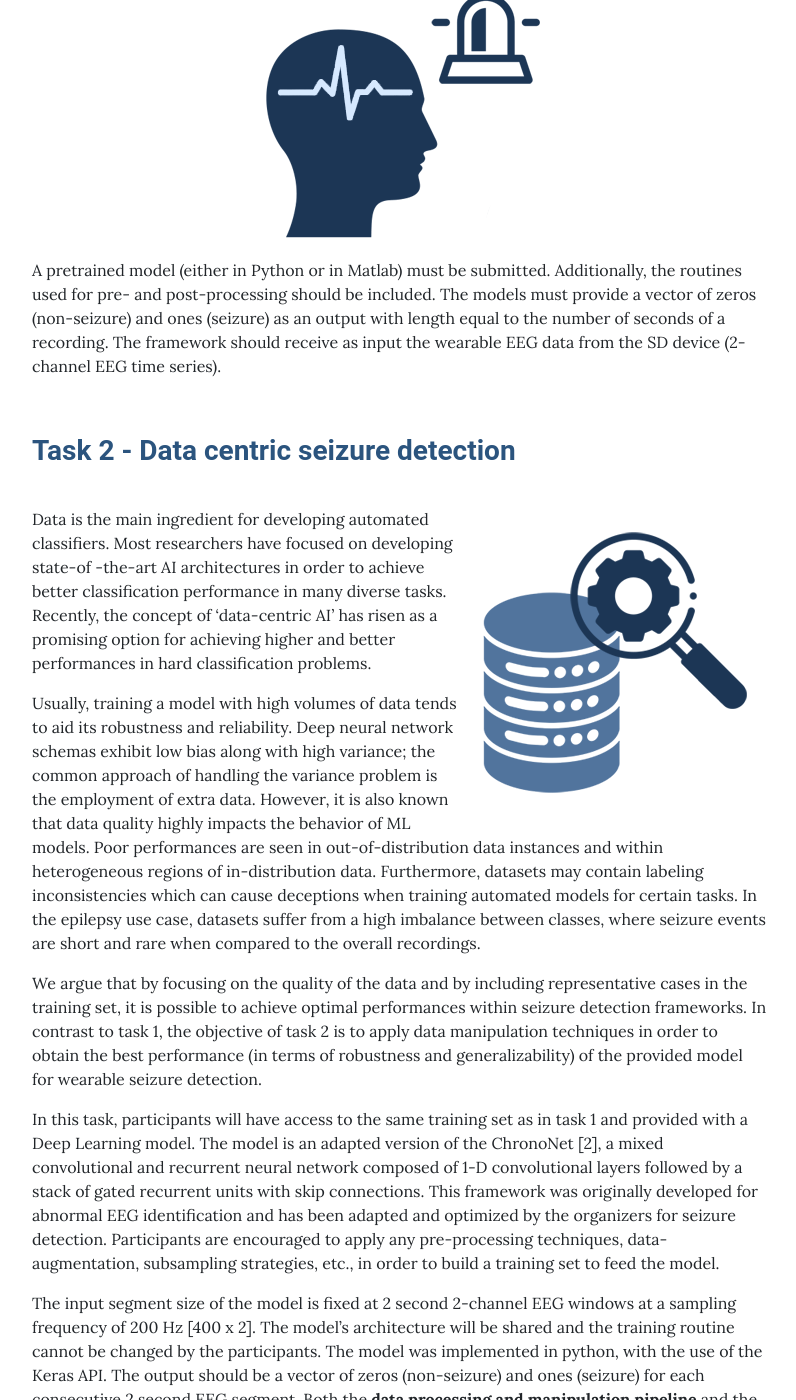
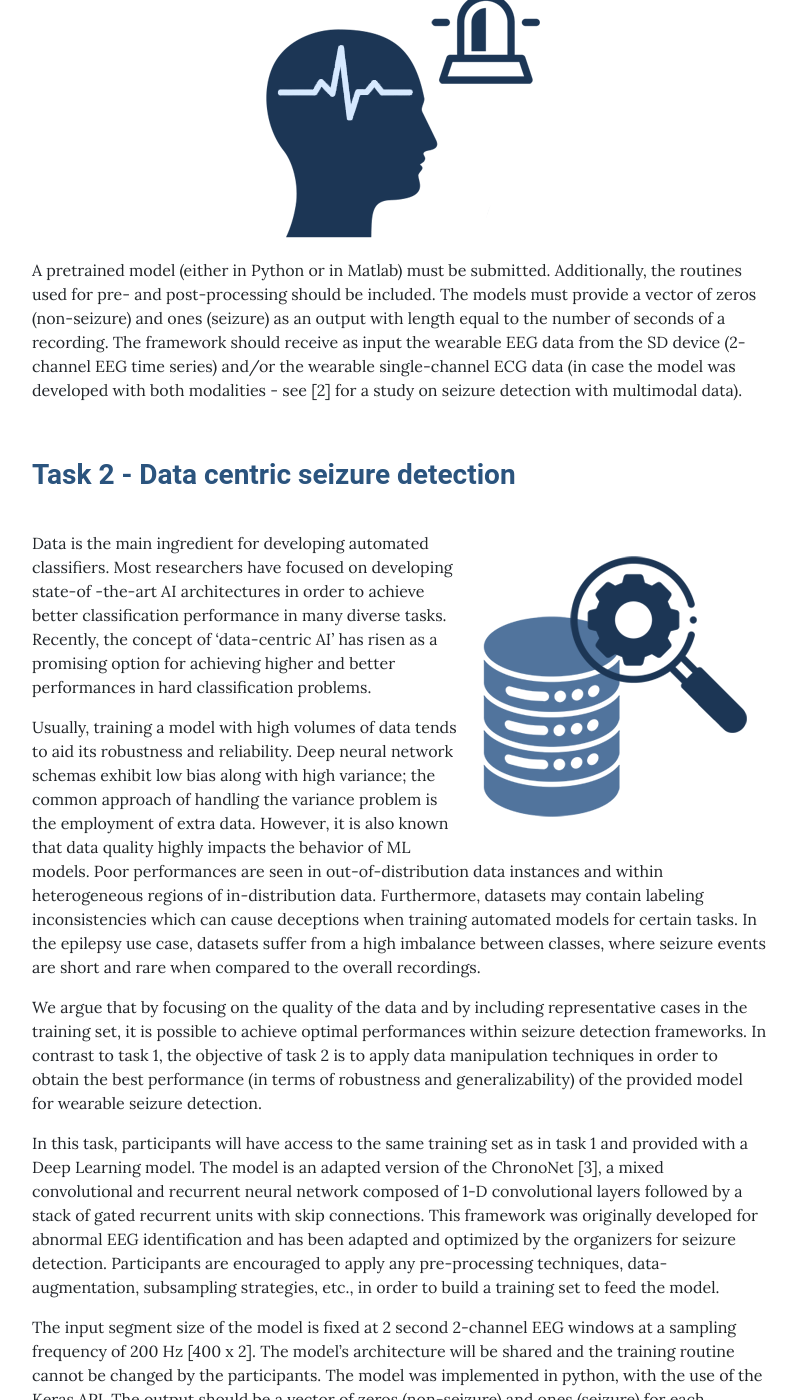
Before and after one commit to nestconf25/nestconf25.github.io, a Jekyll site: the page built from pages/tasks.md, in a window 1280 px wide and 1400 px high, scrolled down 576 px. Shown: the whole window, without its empty margins (240-1036 px from the left). Built offline with Jekyll 4.4.1, drawn with Linux system fonts in a browser that asks for light colours; some of the changed text lies outside the part shown.

Commit message:
updated tasks

```diff
--- a/pages/tasks.md
+++ b/pages/tasks.md
@@ -9,7 +9,7 @@ permalink: /tasks/
 The first task of this challenge involves developing a ML model for detecting seizures in the wearable SD data. As training set the contestants will be able to use the full SeizeIT1 dataset (vEEG, bhe-EEG, ECG), while the test set will contain data captured with the wearable SD device (bhe-EEG and ECG, no vEEG). The contestants are allowed, but not obliged, to use (in a transfer learning-scheme) the information of the full scalp EEG (vEEG) in the training set. As a baseline method, for comparison purposes, the approach presented in Vandecasteele et. al [1] can be used.
 
 ![alt text]({{ '/assets/theme/images/task1.png' | relative_url }})
-A pretrained model (either in Python or in Matlab) must be submitted. Additionally, the routines used for pre- and post-processing should be included. The models must provide a vector of zeros (non-seizure) and ones (seizure) as an output with length equal to the number of seconds of a recording. The framework should receive as input the wearable EEG data from the SD device (2-channel EEG time series).
+A pretrained model (either in Python or in Matlab) must be submitted. Additionally, the routines used for pre- and post-processing should be included. The models must provide a vector of zeros (non-seizure) and ones (seizure) as an output with length equal to the number of seconds of a recording. The framework should receive as input the wearable EEG data from the SD device (2-channel EEG time series) and/or the wearable single-channel ECG data (in case the model was developed with both modalities - see [2] for a study on seizure detection with multimodal data).
 
 &nbsp;
 
@@ -22,7 +22,7 @@ Usually, training a model with high volumes of data tends to aid its robustness
 
 We argue that by focusing on the quality of the data and by including representative cases in the training set, it is possible to achieve optimal performances within seizure detection frameworks. In contrast to task 1, the objective of task 2 is to apply data manipulation techniques in order to obtain the best performance (in terms of robustness and generalizability) of the provided model for wearable seizure detection.
 
-In this task, participants will have access to the same training set as in task 1 and provided with a Deep Learning model. The model is an adapted version of the ChronoNet [2], a mixed convolutional and recurrent neural network composed of 1-D convolutional layers followed by a stack of gated recurrent units with skip connections. This framework was originally developed for abnormal EEG identification and has been adapted and optimized by the organizers for seizure detection. Participants are encouraged to apply any pre-processing techniques, data-augmentation, subsampling strategies, etc., in order to build a training set to feed the model.
+In this task, participants will have access to the same training set as in task 1 and provided with a Deep Learning model. The model is an adapted version of the ChronoNet [3], a mixed convolutional and recurrent neural network composed of 1-D convolutional layers followed by a stack of gated recurrent units with skip connections. This framework was originally developed for abnormal EEG identification and has been adapted and optimized by the organizers for seizure detection. Participants are encouraged to apply any pre-processing techniques, data-augmentation, subsampling strategies, etc., in order to build a training set to feed the model.
 
 The input segment size of the model is fixed at 2 second 2-channel EEG windows at a sampling frequency of 200 Hz [400 x 2]. The model’s architecture will be shared and the training routine cannot be changed by the participants. The model was implemented in python, with the use of the Keras API.
 The output should be a vector of zeros (non-seizure) and ones (seizure) for each consecutive 2 second EEG segment. Both the **data processing and manipulation pipeline** and the **trained model’s weights** (serialize weights in HDF5 format) have to be submitted.
@@ -33,7 +33,8 @@ As a baseline, the metrics were computed with a model trained using all bhe-EEG
 
 #### References
 
-[1] K. Vandecasteele et al., “Visual seizure annotation and automated seizure detection using behind-the-ear elec- troencephalographic channels,” Epilepsia, vol. 61, no. 4, pp. 766–775, 2020.
+[1] K. Vandecasteele et al., "Visual seizure annotation and automated seizure detection using behind-the-ear elec- troencephalographic channels", Epilepsia, vol. 61, no. 4, pp. 766–775, 2020.
 
-[2] S. Roy et al., “Chrononet: A deep recurrent neural net- work for abnormal eeg identification,” in Artificial Intel-
-ligence in Medicine. 2019, pp. 47–56.
+[2] K. Vandecasteele, et al., "The power of ECG in multimodal patient-specific seizure monitoring: Added value to an EEG-based detector using limited channels", Epilepsia. 2021; 62: 2333– 2343.
+
+[3] S. Roy et al., "Chrononet: A deep recurrent neural net- work for abnormal eeg identification", Artificial Intelligence in Medicine. 2019, pp. 47–56.
```
